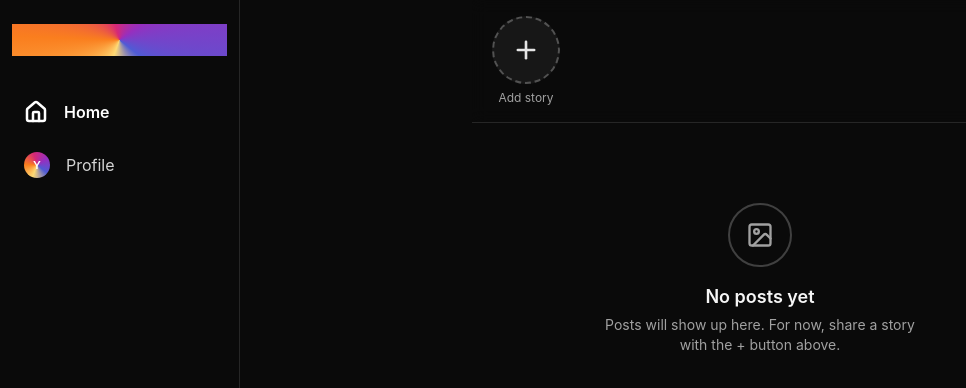
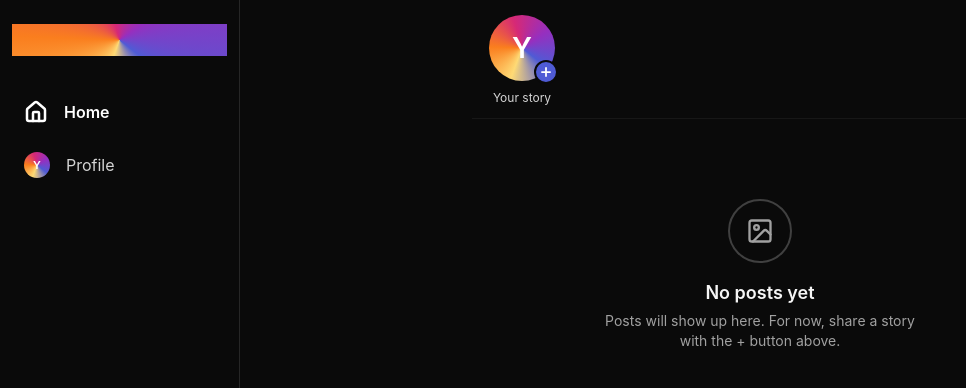
Before and after one commit to bayucr/story-app, a React (Vite) app: page / in a window 1280 px wide. Shown: the top 388 px of the page, without its empty margins (0-966 px from the left). Built offline with nearby package versions, Linux system fonts and the light colour scheme.

Commit message:
feat: restyle story bar and viewer header in Instagram style

```diff
--- a/src/App.tsx
+++ b/src/App.tsx
@@ -79,6 +79,7 @@ export default function App() {
         ) : (
           <HomePage
             stories={stories}
+            profile={profile}
             viewedIds={viewedIds}
             uploading={uploading}
             onAdd={handleAdd}
@@ -91,6 +92,7 @@ export default function App() {
         {openIndex !== null && stories.length > 0 && (
           <StoryViewer
             stories={stories}
+            profile={profile}
             startIndex={openIndex}
             onClose={handleClose}
             onView={markViewed}
--- a/src/components/AddStoryButton.tsx
+++ b/src/components/AddStoryButton.tsx
@@ -1,13 +1,15 @@
 import { useRef } from 'react'
 import { Loader2, Plus } from 'lucide-react'
+import { Avatar } from './Avatar'
 import { cn } from '@/utils/cn'
 
 interface AddStoryButtonProps {
+  name: string
   onSelect: (file: File) => void
   loading?: boolean
 }
 
-export function AddStoryButton({ onSelect, loading = false }: AddStoryButtonProps) {
+export function AddStoryButton({ name, onSelect, loading = false }: AddStoryButtonProps) {
   const inputRef = useRef<HTMLInputElement>(null)
 
   return (
@@ -18,20 +20,27 @@ export function AddStoryButton({ onSelect, loading = false }: AddStoryButtonProp
         disabled={loading}
         onClick={() => inputRef.current?.click()}
         className={cn(
-          'relative flex size-[68px] items-center justify-center rounded-full',
-          'border-2 border-dashed border-neutral-600 bg-neutral-900 text-neutral-200',
-          'transition hover:border-neutral-400 hover:bg-neutral-800 active:scale-95',
+          'relative flex size-[72px] items-center justify-center rounded-full p-[3px]',
+          'transition active:scale-95',
           'focus-visible:outline-2 focus-visible:outline-offset-2 focus-visible:outline-ig-pink',
           'disabled:cursor-not-allowed disabled:opacity-60',
         )}
       >
-        {loading ? (
-          <Loader2 className="size-7 animate-spin" aria-hidden />
-        ) : (
-          <Plus className="size-7" strokeWidth={2.25} aria-hidden />
-        )}
+        <Avatar name={name} size={66} className="bg-neutral-800 [background:var(--color-neutral-800)]" />
+        <span
+          className={cn(
+            'absolute right-0 bottom-0 flex size-6 items-center justify-center rounded-full',
+            'border-2 border-neutral-950 bg-ig-blue text-white',
+          )}
+        >
+          {loading ? (
+            <Loader2 className="size-3.5 animate-spin" aria-hidden />
+          ) : (
+            <Plus className="size-3.5" strokeWidth={3} aria-hidden />
+          )}
+        </span>
       </button>
-      <span className="text-xs text-neutral-400">Add story</span>
+      <span className="text-xs text-neutral-300">Your story</span>
       <input
         ref={inputRef}
         type="file"
--- a/src/components/StoryBar.tsx
+++ b/src/components/StoryBar.tsx
@@ -1,37 +1,35 @@
 import { AddStoryButton } from './AddStoryButton'
 import { StoryItem } from './StoryItem'
 import type { Story } from '@/types'
+import type { Profile } from '@/utils/profile'
 
 interface StoryBarProps {
   stories: Story[]
+  profile: Profile
   viewedIds: Set<string>
   loading: boolean
   onAdd: (file: File) => void
   onOpen: (index: number) => void
 }
 
-export function StoryBar({ stories, viewedIds, loading, onAdd, onOpen }: StoryBarProps) {
+export function StoryBar({ stories, profile, viewedIds, loading, onAdd, onOpen }: StoryBarProps) {
   return (
-    <nav
-      aria-label="Stories"
-      className="border-b border-neutral-800 bg-neutral-950/80 backdrop-blur"
-    >
-      <div className="safe-top mx-auto max-w-3xl">
-        <ul className="no-scrollbar flex gap-3 overflow-x-auto px-4 py-4">
+    <nav aria-label="Stories" className="border-b border-neutral-900">
+      <ul className="no-scrollbar flex gap-2 overflow-x-auto px-3 py-3">
         <li className="shrink-0">
-            <AddStoryButton onSelect={onAdd} loading={loading} />
+          <AddStoryButton name={profile.name} onSelect={onAdd} loading={loading} />
         </li>
         {stories.map((story, index) => (
           <li key={story.id} className="shrink-0">
             <StoryItem
               story={story}
+              username={profile.username}
               viewed={viewedIds.has(story.id)}
               onOpen={() => onOpen(index)}
             />
           </li>
         ))}
       </ul>
-      </div>
     </nav>
   )
 }
--- a/src/components/StoryItem.tsx
+++ b/src/components/StoryItem.tsx
@@ -1,26 +1,28 @@
 import { cn } from '@/utils/cn'
+import { timeAgo } from '@/utils/time'
 import type { Story } from '@/types'
-import { timeAgo } from '@/utils/time'
 
 interface StoryItemProps {
   story: Story
+  username: string
   viewed: boolean
   onOpen: () => void
 }
 
-export function StoryItem({ story, viewed, onOpen }: StoryItemProps) {
+export function StoryItem({ story, username, viewed, onOpen }: StoryItemProps) {
   const label = timeAgo(story.createdAt)
 
   return (
     <div className="flex w-[76px] shrink-0 flex-col items-center gap-1.5">
       <button
         type="button"
-        aria-label={`View story posted ${label}`}
+        aria-label={`View story by ${username}, posted ${label}`}
+        title={label}
         onClick={onOpen}
         className={cn(
           'flex size-[72px] items-center justify-center rounded-full p-[3px] transition active:scale-95',
           'focus-visible:outline-2 focus-visible:outline-offset-2 focus-visible:outline-ig-pink',
-          viewed ? 'bg-neutral-600' : 'story-ring',
+          viewed ? 'bg-neutral-700' : 'story-ring',
         )}
       >
         <span className="block size-full rounded-full bg-neutral-950 p-[2px]">
@@ -32,7 +34,14 @@ export function StoryItem({ story, viewed, onOpen }: StoryItemProps) {
           />
         </span>
       </button>
-      <span className="text-xs text-neutral-400">{label}</span>
+      <span
+        className={cn(
+          'w-full truncate text-center text-xs',
+          viewed ? 'text-neutral-500' : 'text-neutral-200',
+        )}
+      >
+        {username}
+      </span>
     </div>
   )
 }
--- a/src/components/StoryViewer.tsx
+++ b/src/components/StoryViewer.tsx
@@ -2,12 +2,15 @@ import { useCallback, useEffect, useRef, useState } from 'react'
 import { AnimatePresence, motion, type PanInfo } from 'motion/react'
 import { ChevronLeft, ChevronRight, Pause, Play, Trash2, X } from 'lucide-react'
 import { useFocusTrap } from '@/hooks/useFocusTrap'
+import { Avatar } from './Avatar'
+import type { Profile } from '@/utils/profile'
 import { STORY_DURATION_MS, type Story } from '@/types'
 import { cn } from '@/utils/cn'
 import { timeAgo } from '@/utils/time'
 
 interface StoryViewerProps {
   stories: Story[]
+  profile: Profile
   startIndex: number
   onClose: () => void
   onView: (id: string) => void
@@ -18,7 +21,7 @@ const SWIPE_DISTANCE = 60
 const SWIPE_VELOCITY = 500
 const CLOSE_DISTANCE = 120
 
-export function StoryViewer({ stories, startIndex, onClose, onView, onDelete }: StoryViewerProps) {
+export function StoryViewer({ stories, profile, startIndex, onClose, onView, onDelete }: StoryViewerProps) {
   const [index, setIndex] = useState(startIndex)
   const [progress, setProgress] = useState(0)
   const [confirming, setConfirming] = useState(false)
@@ -287,9 +290,10 @@ export function StoryViewer({ stories, startIndex, onClose, onView, onDelete }:
             ))}
           </div>
           <div className="mt-3 flex items-center justify-between">
-            <div className="flex items-baseline gap-2 text-white drop-shadow">
-              <span className="text-sm font-semibold">Your story</span>
-              <span className="text-xs text-white/80">{timeAgo(story.createdAt)}</span>
+            <div className="flex items-center gap-2.5 text-white drop-shadow">
+              <Avatar name={profile.name} size={32} />
+              <span className="text-sm font-semibold">{profile.username}</span>
+              <span className="text-sm text-white/70">{timeAgo(story.createdAt)}</span>
             </div>
             <div className="pointer-events-auto flex items-center gap-1">
             <button
--- a/src/pages/HomePage.tsx
+++ b/src/pages/HomePage.tsx
@@ -1,20 +1,23 @@
 import { ImageIcon } from 'lucide-react'
 import { StoryBar } from '@/components/StoryBar'
 import type { Story } from '@/types'
+import type { Profile } from '@/utils/profile'
 
 interface HomePageProps {
   stories: Story[]
+  profile: Profile
   viewedIds: Set<string>
   uploading: boolean
   onAdd: (file: File) => void
   onOpenStory: (index: number) => void
 }
 
-export function HomePage({ stories, viewedIds, uploading, onAdd, onOpenStory }: HomePageProps) {
+export function HomePage({ stories, profile, viewedIds, uploading, onAdd, onOpenStory }: HomePageProps) {
   return (
     <main className="mx-auto w-full max-w-[470px] md:max-w-xl">
       <StoryBar
         stories={stories}
+        profile={profile}
         viewedIds={viewedIds}
         loading={uploading}
         onAdd={onAdd}
```
Also changed, not shown: 1 other file (tests, documents, lock files or other folders). Lines whose indentation alone changed are shown as unchanged.
